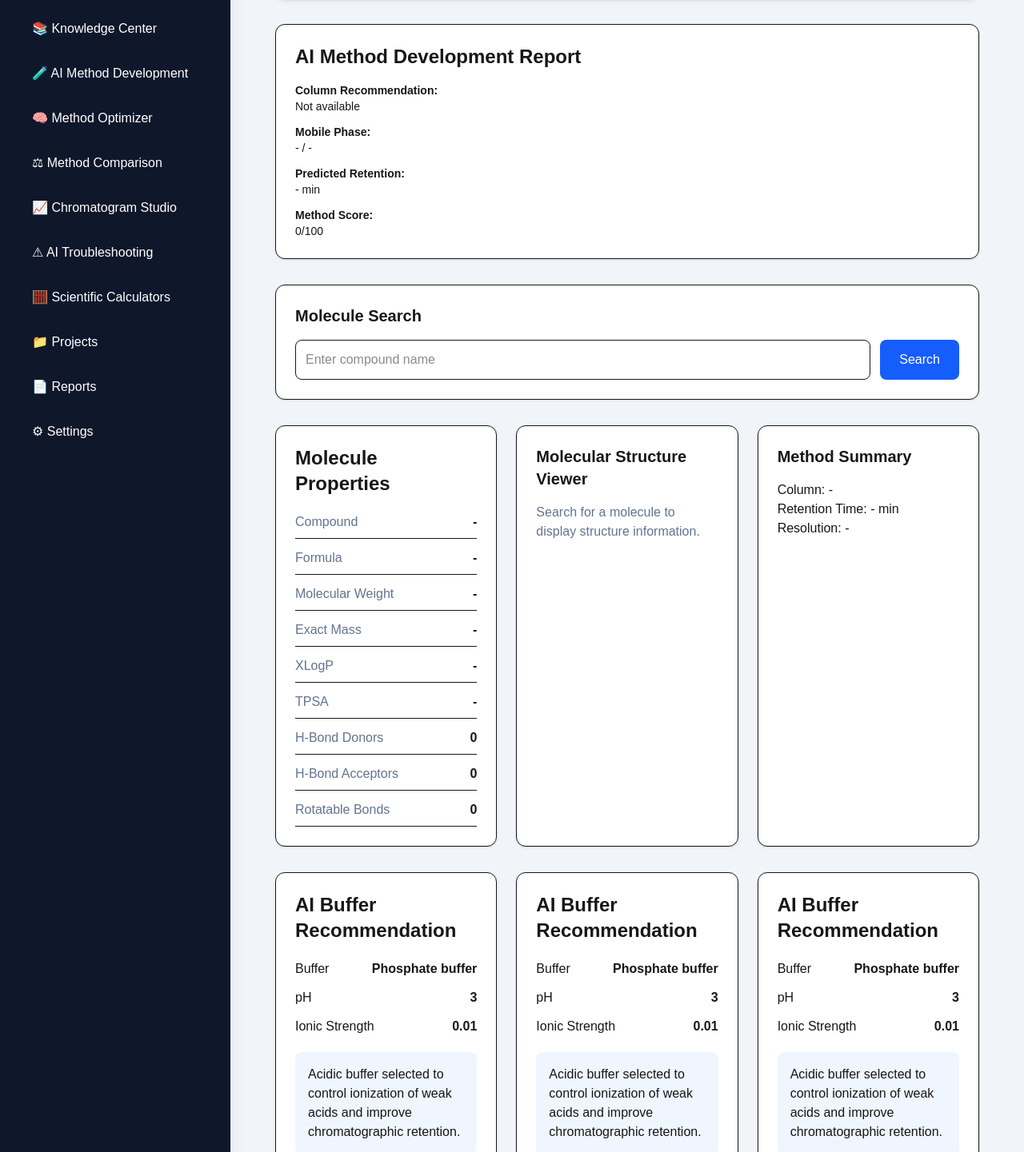
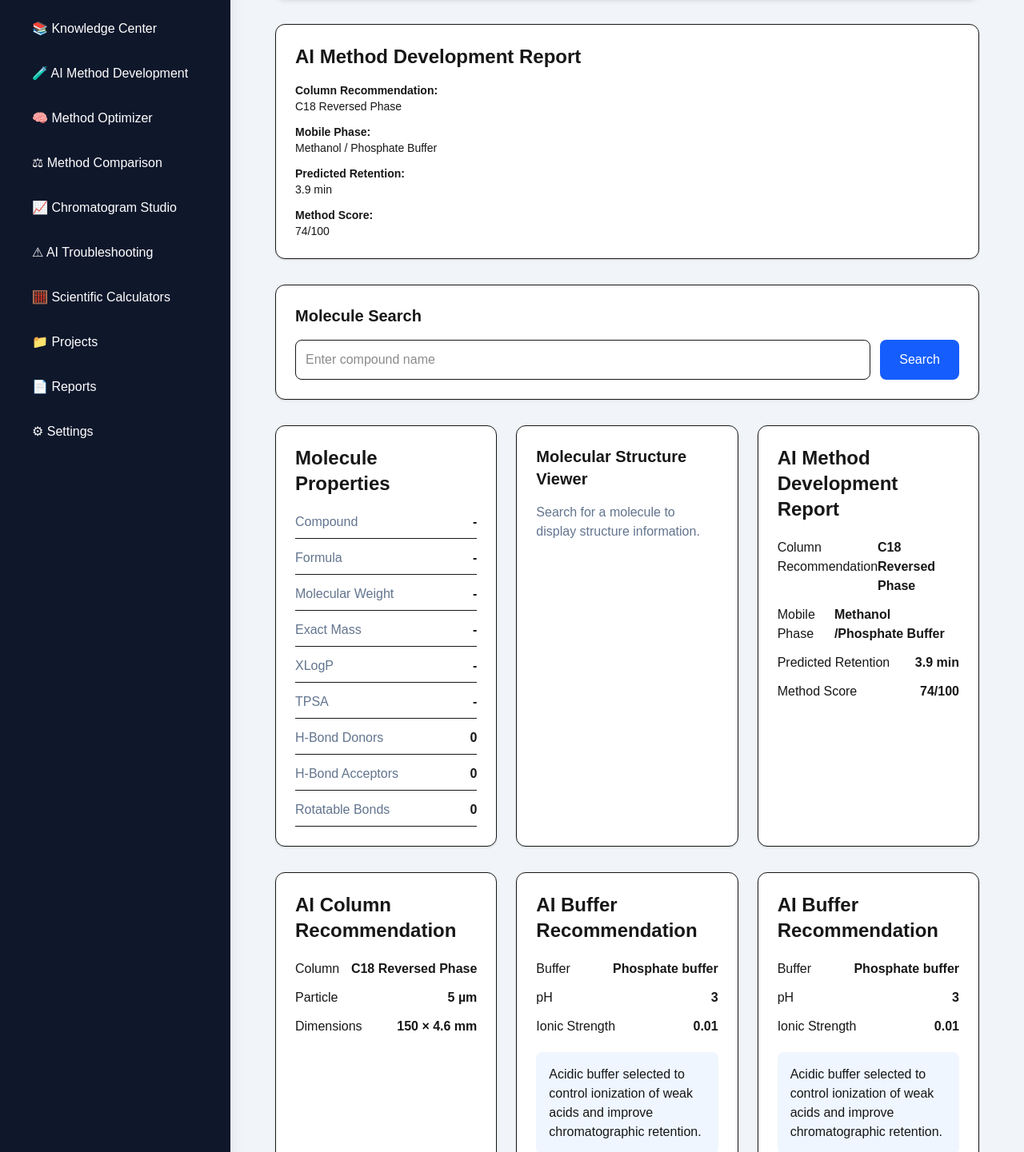
Before and after one commit to gorjanumirelaanca-code/hplc-copilot-pro, a Next.js app: page /method-development in a window 1280 px wide. Shown: the part 389-1830 px from the top of the page at 80% size. Built offline with nearby package versions, Linux system fonts and the light colour scheme; no server answers.

Commit message:
Working AI method development pipeline with PubChem molecule integration

```diff
--- a/components/method-development/AIReportHeader.tsx
+++ b/components/method-development/AIReportHeader.tsx
@@ -1,29 +1,22 @@
 "use client";
 
-
-interface AIReportHeaderProps {
-
-  ai?: any;
-
-}
+import { useLabStore } from "@/lib/store/useLabStore";
+import { runMethodEngine } from "@/lib/ai/methodEngine";
 
 
+export default function AIReportHeader() {
 
-export default function AIReportHeader({
-
-  ai = {}
-
-}: AIReportHeaderProps) {
+  const { molecule } = useLabStore();
 
 
-  const engine = ai.engine ?? {};
-
-  const column = engine.column ?? {};
-
-  const mobilePhase = engine.mobilePhase ?? {};
-
-  const prediction = engine.prediction ?? {};
-
+  const engine = runMethodEngine(
+    molecule,
+    {
+      organic: 50,
+      flow: 1,
+      pH: 6.5
+    }
+  );
 
 
   return (
@@ -38,17 +31,18 @@ export default function AIReportHeader({
       </h2>
 
 
-
       <div className="grid gap-3 text-sm">
 
 
         <p>
 
-          <strong>Column Recommendation:</strong>
+          <strong>
+            Column Recommendation:
+          </strong>
 
           <br />
 
-          {column.column ?? "Not available"}
+          {engine.column.column}
 
         </p>
 
@@ -56,15 +50,15 @@ export default function AIReportHeader({
 
         <p>
 
-          <strong>Mobile Phase:</strong>
+          <strong>
+            Mobile Phase:
+          </strong>
 
           <br />
 
-          {mobilePhase.organic ?? "-"} /
-
-          {" "}
-
-          {mobilePhase.buffer ?? "-"}
+          {engine.mobilePhase.organic}
+          {" / "}
+          {engine.mobilePhase.buffer}
 
         </p>
 
@@ -72,11 +66,14 @@ export default function AIReportHeader({
 
         <p>
 
-          <strong>Predicted Retention:</strong>
+          <strong>
+            Predicted Retention:
+          </strong>
 
           <br />
 
-          {prediction.retentionTime ?? "-"} min
+          {engine.prediction.retentionTime}
+          {" min"}
 
         </p>
 
@@ -84,11 +81,13 @@ export default function AIReportHeader({
 
         <p>
 
-          <strong>Method Score:</strong>
+          <strong>
+            Method Score:
+          </strong>
 
           <br />
 
-          {engine.score ?? 0}/100
+          {engine.score}/100
 
         </p>
 
--- a/components/method-development/ColumnRecommendation.tsx
+++ b/components/method-development/ColumnRecommendation.tsx
@@ -1,71 +1,60 @@
 "use client";
 
 import { useLabStore } from "@/lib/store/useLabStore";
-import { recommendPH } from "@/lib/ai";
+import { runMethodEngine } from "@/lib/ai/methodEngine";
 
-export default function BufferRecommendation() {
+export default function ColumnRecommendation() {
 
   const { molecule } = useLabStore();
 
-  const buffer = recommendPH({
 
-    molecularWeight: Number(molecule.molecularWeight) || 250,
+  const result = runMethodEngine(
+    molecule,
+    {
+      organic: 50,
+      pH: 6.5,
+      flow: 1
+    }
+  );
 
-    logP: Number(molecule.xlogP) || 2,
-
-    pKa: 4.5,
-
-    tpsa: Number(molecule.tpsa) || 40,
-
-    hBondDonors: Number(molecule.hBondDonors) || 1,
-
-    hBondAcceptors: Number(molecule.hBondAcceptors) || 2
-
-  });
 
   return (
 
     <div className="rounded-xl border shadow bg-white p-6">
 
       <h2 className="text-2xl font-bold mb-5">
+        AI Column Recommendation
+      </h2>
 
-        AI Buffer Recommendation
-
-      </h2>
 
       <div className="space-y-3">
 
         <div className="flex justify-between">
-
-          <span>Buffer</span>
-
-          <strong>{buffer.buffer}</strong>
-
+          <span>Column</span>
+          <strong>
+            {result.column.column}
+          </strong>
         </div>
 
+
         <div className="flex justify-between">
-
-          <span>pH</span>
-
-          <strong>{buffer.pH}</strong>
-
+          <span>Particle</span>
+          <strong>
+            {result.column.particle}
+          </strong>
         </div>
 
+
         <div className="flex justify-between">
+          <span>Dimensions</span>
+          <strong>
+            {result.column.dimensions}
+          </strong>
+        </div>
 
-          <span>Ionic Strength</span>
-
-          <strong>{buffer.ionicStrength}</strong>
-
-        </div>
 
       </div>
 
-      <div className="mt-5 rounded-lg bg-blue-50 p-4">
-
-        {buffer.explanation}
-
-      </div>
 
     </div>
 
--- a/components/method-development/MethodSummary.tsx
+++ b/components/method-development/MethodSummary.tsx
@@ -1,45 +1,67 @@
 "use client";
 
+import { useLabStore } from "@/lib/store/useLabStore";
+import { runMethodEngine } from "@/lib/ai/methodEngine";
 
-export default function MethodSummary({ ai }: any) {
+export default function MethodSummary() {
 
-  const engine = ai?.engine ?? {};
+  const { molecule } = useLabStore();
 
-  const column = engine.column ?? {};
 
-  const prediction = engine.prediction ?? {};
-
+  const result = runMethodEngine(
+    molecule,
+    {
+      organic: 50,
+      flow: 1,
+      pH: 6.5
+    }
+  );
 
 
   return (
 
-    <div className="rounded-xl border bg-white shadow p-6">
+    <div className="rounded-xl border shadow bg-white p-6">
 
-      <h2 className="text-xl font-bold mb-4">
-        Method Summary
+      <h2 className="text-2xl font-bold mb-5">
+        AI Method Development Report
       </h2>
 
 
-      <p>
-        Column:
-        {" "}
-        {column.column ?? "-"}
-      </p>
+      <div className="space-y-3">
+
+        <div className="flex justify-between">
+          <span>Column Recommendation</span>
+          <strong>
+            {result.column.column}
+          </strong>
+        </div>
 
 
-      <p>
-        Retention Time:
-        {" "}
-        {prediction.retentionTime ?? "-"} min
-      </p>
+        <div className="flex justify-between">
+          <span>Mobile Phase</span>
+          <strong>
+            {result.mobilePhase.organic} /
+            {result.mobilePhase.buffer}
+          </strong>
+        </div>
 
 
-      <p>
-        Resolution:
-        {" "}
-        {prediction.resolution ?? "-"}
-      </p>
+        <div className="flex justify-between">
+          <span>Predicted Retention</span>
+          <strong>
+            {result.prediction.retentionTime} min
+          </strong>
+        </div>
 
+
+        <div className="flex justify-between">
+          <span>Method Score</span>
+          <strong>
+            {result.score}/100
+          </strong>
+        </div>
+
+      </div>
 
     </div>
 
--- a/components/method-development/MoleculeSearch.tsx
+++ b/components/method-development/MoleculeSearch.tsx
@@ -1,312 +1,165 @@
 "use client";
 
 import { useState } from "react";
-
+import { useLabStore } from "@/lib/store/useLabStore";
 
 interface Molecule {
-
-  name?: string;
-
+  name: string;
+  cid?: number | null;
+  formula?: string;
   molecularWeight?: number;
-
-  logP?: number;
-
-  pKa?: number;
-
+  exactMass?: number;
+  xlogP?: number;
   tpsa?: number;
-
   hBondDonors?: number;
-
   hBondAcceptors?: number;
-
-  smiles?: string;
-
+  rotatableBonds?: number;
+  heavyAtoms?: number;
+  formalCharge?: number;
   iupacName?: string;
-
-  formula?: string;
-
+  canonicalSmiles?: string;
+  inchiKey?: string;
 }
-
 
 
 export default function MoleculeSearch() {
 
-
   const [query, setQuery] = useState("");
-
   const [loading, setLoading] = useState(false);
-
   const [molecule, setMolecule] = useState<Molecule | null>(null);
 
+  const setStoreMolecule = useLabStore(
+    (state) => state.setMolecule
+  );
 
 
   async function searchMolecule() {
 
-
     if (!query.trim()) return;
-
 
     setLoading(true);
 
-
     try {
-
 
       const response = await fetch("/api/pubchem", {
 
         method: "POST",
 
         headers: {
-
           "Content-Type": "application/json",
-
         },
 
         body: JSON.stringify({
-
-          query,
-
+          compound: query,
         }),
 
       });
 
 
-
       const data = await response.json();
-
-
-      console.log("PUBCHEM RESPONSE:", data);
-
-
-
-      const p = data?.properties ?? data;
-
 
 
       const result: Molecule = {
 
+        name: data.name ?? query,
 
-        name:
+        cid: data.cid ?? null,
 
-          p.Title ??
-
-          p.title ??
-
-          p.name ??
-
-          query,
-
-
+        formula: data.formula ?? "",
 
         molecularWeight:
+          Number(data.molecularWeight ?? 0),
 
-          Number(
+        exactMass:
+          Number(data.exactMass ?? 0),
 
-            p.MolecularWeight ??
-
-            p.molecularWeight ??
-
-            p.molecular_weight ??
-
-            0
-
-          ),
-
-
-
-        logP:
-
-          Number(
-
-            p.XLogP ??
-
-            p.xlogp ??
-
-            p.logP ??
-
-            p.logp ??
-
-            0
-
-          ),
-
-
-
-        pKa:
-
-          Number(
-
-            p.PKa ??
-
-            p.pKa ??
-
-            0
-
-          ),
-
-
+        xlogP:
+          Number(data.xlogP ?? 0),
 
         tpsa:
-
-          Number(
-
-            p.TPSA ??
-
-            p.tpsa ??
-
-            0
-
-          ),
-
-
+          Number(data.tpsa ?? 0),
 
         hBondDonors:
-
-          Number(
-
-            p.HBondDonorCount ??
-
-            p.hBondDonors ??
-
-            p.hBondDonorCount ??
-
-            0
-
-          ),
-
-
+          Number(data.hBondDonors ?? 0),
 
         hBondAcceptors:
+          Number(data.hBondAcceptors ?? 0),
 
-          Number(
+        rotatableBonds:
+          Number(data.rotatableBonds ?? 0),
 
-            p.HBondAcceptorCount ??
+        heavyAtoms:
+          Number(data.heavyAtoms ?? 0),
 
-            p.hBondAcceptors ??
-
-            p.hBondAcceptorCount ??
-
-            0
-
-          ),
-
-
-
-        smiles:
-
-          p.CanonicalSMILES ??
-
-          p.canonicalSMILES ??
-
-          p.smiles ??
-
-          "",
-
-
+        formalCharge:
+          Number(data.formalCharge ?? 0),
 
         iupacName:
+          data.iupacName ?? "",
 
-          p.IUPACName ??
+        canonicalSmiles:
+          data.canonicalSmiles ?? "",
 
-          p.iupacName ??
-
-          "",
-
-
-
-        formula:
-
-          p.MolecularFormula ??
-
-          p.molecularFormula ??
-
-          p.formula ??
-
-          "",
-
+        inchiKey:
+          data.inchiKey ?? "",
 
       };
 
 
-
       setMolecule(result);
 
+      setStoreMolecule(result);
 
 
     } catch(error) {
 
-
       console.error(
-
         "PubChem search error",
-
         error
-
       );
-
 
     } finally {
 
-
       setLoading(false);
-
 
     }
 
-
   }
-
-
 
 
   return (
 
     <div className="rounded-xl border bg-white shadow p-6">
 
-
       <h2 className="text-xl font-bold mb-4">
-
         Molecule Search
-
       </h2>
-
 
 
       <div className="flex gap-3">
 
-
         <input
-
 
           className="flex-1 border rounded-lg p-3"
 
-
           value={query}
-
 
           placeholder="Enter compound name"
 
-
-          onChange={(e) => setQuery(e.target.value)}
-
+          onChange={(e)=>setQuery(e.target.value)}
 
         />
 
 
-
         <button
-
 
           onClick={searchMolecule}
 
-
           className="bg-blue-600 text-white px-6 rounded-lg"
-
 
         >
 
           {loading ? "Searching..." : "Search"}
-
 
         </button>
 
@@ -314,100 +167,41 @@ export default function MoleculeSearch() {
       </div>
 
 
-
-
       {molecule && (
-
 
         <div className="mt-6 rounded-lg bg-slate-50 p-5">
 
-
           <h3 className="font-bold text-lg">
-
             {molecule.name}
-
           </h3>
 
-
+          <p>
+            Formula: {molecule.formula}
+          </p>
 
           <p>
-
-            Formula: {molecule.formula || "-"}
-
+            Molecular Weight: {molecule.molecularWeight}
           </p>
 
-
+          <p>
+            logP: {molecule.xlogP}
+          </p>
 
           <p>
-
-            Molecular Weight: {molecule.molecularWeight}
-
+            TPSA: {molecule.tpsa}
           </p>
 
-
+          <p>
+            H Bond Donors: {molecule.hBondDonors}
+          </p>
 
           <p>
-
-            logP: {molecule.logP}
-
+            H Bond Acceptors: {molecule.hBondAcceptors}
           </p>
-
-
-
-          <p>
-
-            TPSA: {molecule.tpsa}
-
-          </p>
-
-
-
-          <p>
-
-            H Bond Donors: {molecule.hBondDonors}
-
-          </p>
-
-
-
-          <p>
-
-            H Bond Acceptors: {molecule.hBondAcceptors}
-
-          </p>
-
-
-
-          {molecule.smiles && (
-
-            <p className="mt-3 text-xs break-all">
-
-              SMILES: {molecule.smiles}
-
-            </p>
-
-          )}
-
-
-
-          {molecule.iupacName && (
-
-            <p className="mt-2 text-xs">
-
-              IUPAC: {molecule.iupacName}
-
-            </p>
-
-          )}
-
-
 
         </div>
 
-
       )}
-
-
 
     </div>
 
```
